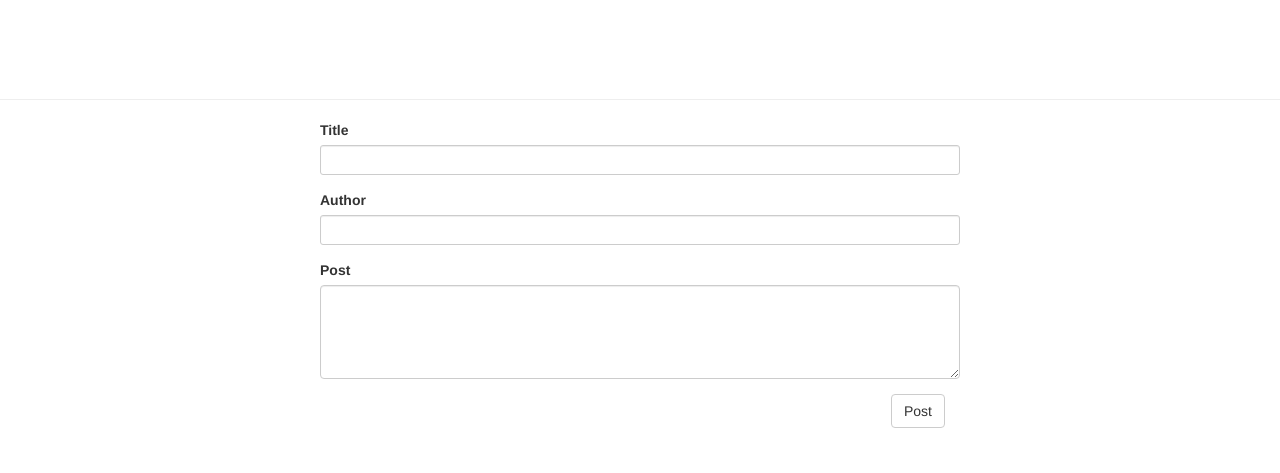
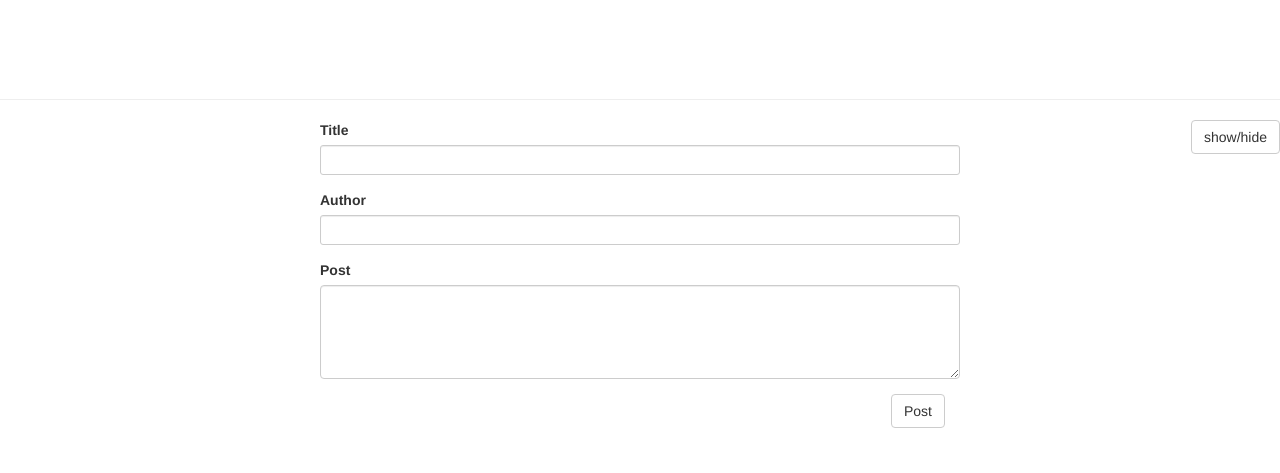
Before and after one commit to SingleDreamer/Blog_Project, a Flask app: page / in a window 1280 px wide. Shown: the top 473 px of the page. Run offline with Flask 2, Linux system fonts and the light colour scheme; some libraries are stand-ins or nearby versions.

Commit message:
show/hide

```diff
--- a/templates/index.html
+++ b/templates/index.html
@@ -4,6 +4,8 @@
     <title>Anathema</title>
     <link rel="stylesheet" href="//maxcdn.bootstrapcdn.com/bootswatch/3.2.0/superhero/bootstrap.min.css">
     <link rel="shortcut icon" href="/favicon.ico">
+<script src="//code.jquery.com/jquery-1.11.0.min.js"></script>
+<script src="//code.jquery.com/jquery-migrate-1.2.1.min.js"></script>
   </head>
   <body>
     <center>
@@ -12,6 +14,8 @@
       </div>
     </center>
     {% block info %}
+<a onclick="$('#addPost').toggle()"><button class="btn btn-default pull-right">show/hide</button></a>
+<div id="addPost">
     <div class="col-lg-6 col-lg-offset-3">
       <form class="form-horizontal" role="form">
 	<div class="form-group">
@@ -33,6 +37,7 @@
 	<br>
       </form>
     </div>
+</div>
     {% if post %}
     <div class="col-lg-8 col-lg-offset-2 panel panel-default">
       <div class="panel-heading">
```
